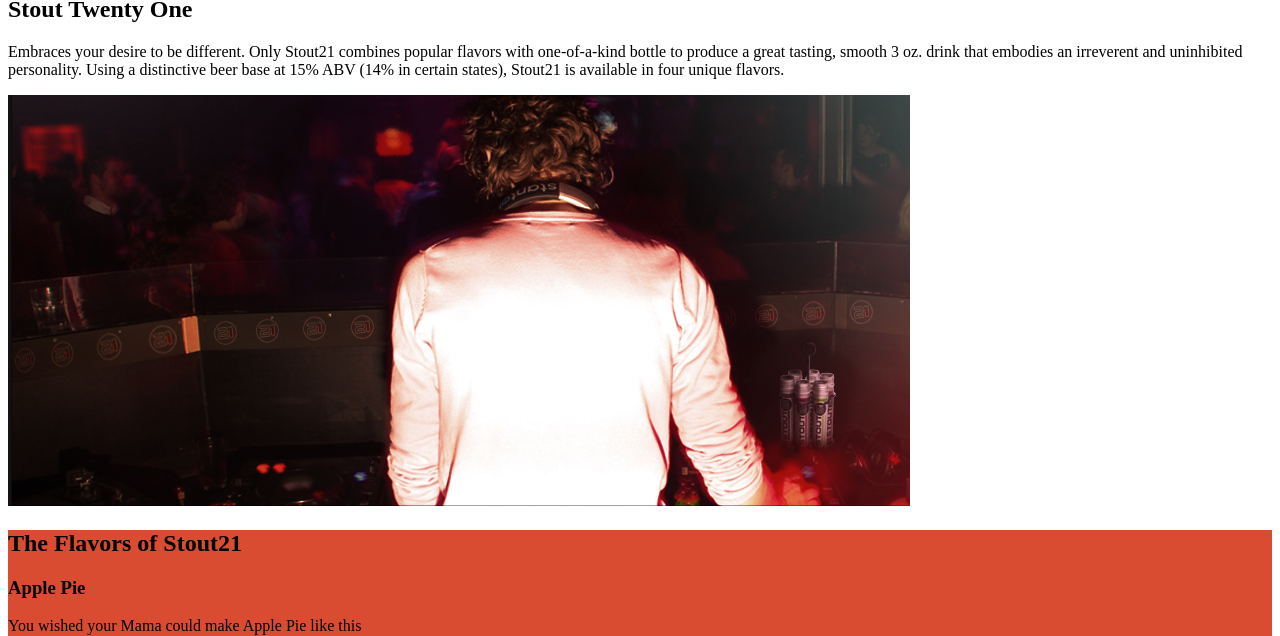
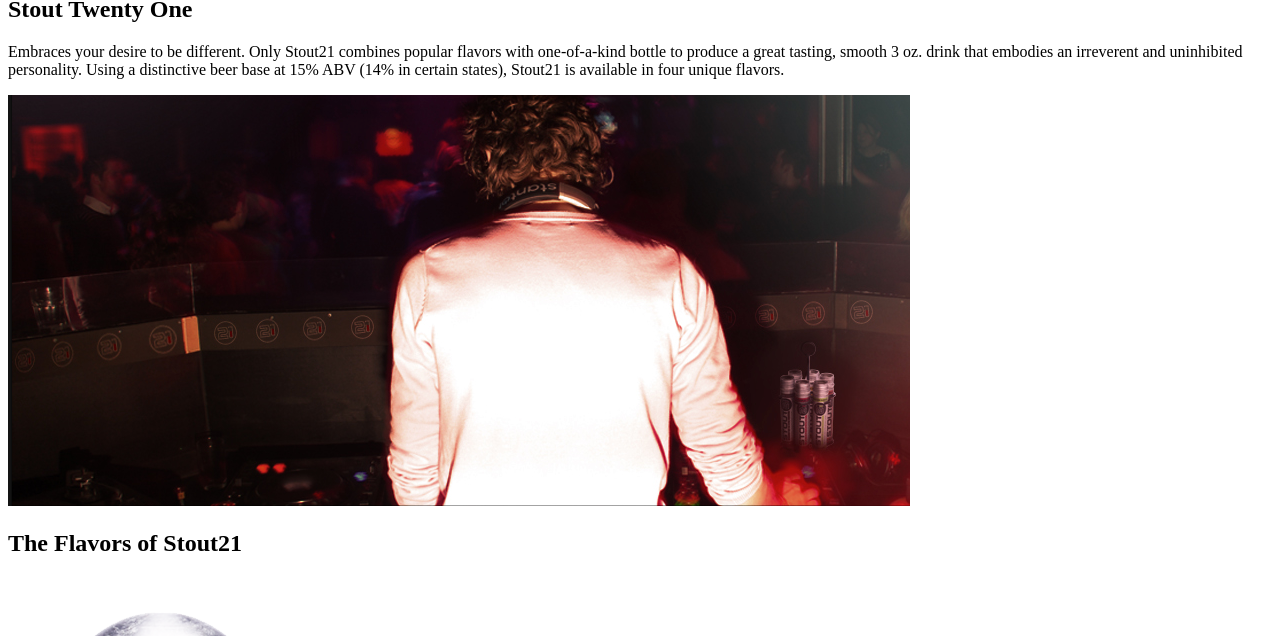
Before and after one commit to stout21/stout21.com, a Jekyll site: the page built from index.html, in a window 1280 px wide and 900 px high, scrolled down 808 px, cut to the strip 264-900 px from the top of the window. Built offline with Jekyll 4.4.1, drawn with Linux system fonts in a browser that asks for light colours.

Commit message:
Working through the scroll effects

```diff
--- a/_layouts/default.html
+++ b/_layouts/default.html
@@ -16,11 +16,11 @@
 <!--[if lt IE 9]><p class="chromeframe">You are using an <strong>outdated</strong> browser. Please <a href="http://browsehappy.com/">upgrade your browser</a> or <a href="http://www.google.com/chromeframe/?redirect=true">activate Google Chrome Frame</a> to improve your experience.</p><![endif]-->
 
 <header id="masthead" role="banner">
-  <a class="logo" href="/"><img src="/assets/images/sprite.png" style="clip:rect(0px,233px,49px,0px)" alt="Stout 21" /></a>
+  <a class="logo" href="#masthead"><img src="/assets/images/sprite.png" style="clip:rect(0px,233px,49px,0px)" alt="Stout 21" /></a>
   <nav role="navigation">
     <ul>
       <li><a href="#about">About</a></li>
-      <li><a href="/the-flavors/">The Flavors</a></li>
+      <li><a href="#flavors">The Flavors</a></li>
     </ul>
   </nav>
   <a href="https://instagram.com/stout_21" class="icon icon-instagram" rel="nofollow">Stout 21 on Instagram</a>
@@ -34,5 +34,6 @@
 </footer>
 <script src="http://code.jquery.com/jquery-2.0.0b2.js"></script>
 <script src="/assets/js/skrollr.js"></script>
+<script src="/assets/js/skrollr.menu.js"></script>
 <script src="/assets/js/main.js"></script>
 <script>var _gaq=[['_setAccount','UA-XXXXXXXX-X'],['_trackPageview']];(function(d,t){var g=d.createElement(t),s=d.getElementsByTagName(t)[0];g.src=('https:'==location.protocol?'//ssl':'//www')+'.google-analytics.com/ga.js';s.parentNode.insertBefore(g,s)}(document,'script'));</script></body></html>
--- a/assets/js/main.js
+++ b/assets/js/main.js
@@ -1,6 +1,16 @@
 (function (skrollr, _V_) {
+  var skrl;
 
-  var skrl = skrollr.init();
+  skrollr.menu.init(skrl, {
+    animate: true,
+    duration: 500,
+    easing: 'swing'
+  });
+
+  $(function() {
+    skrl = skrollr.init();
+  });
+
   var player = _V_('the-video');
   console.log(player);
 
--- a/assets/styles.styl
+++ b/assets/styles.styl
@@ -321,7 +321,7 @@
   border-bottom 2px solid #000
   padding-right 0.75em
   text-align right
-  z-index 1
+  z-index 11
 
   .logo
     float left
--- a/index.html
+++ b/index.html
@@ -23,9 +23,9 @@
   </video>
 </section>
 <section id="about">
-  <div class="about-content" data-0="transform:translateX(-1000px)" data-600="transform[swing]:translateX(0px)">
-    <h2 data-0="transform:translateX(-200px)" data-660="transform[swing]:translateX(0px)">{{ "About Stout21" | localize }}</h2>
-    <p data-0="transform:translateX(-600px)" data-700="transform[swing]:translateX(0px)">{{ 'about_us' | localize }}</p>
+  <div class="about-content" data-500-top="transform:translateX(-1000px)" data-0-top="transform[swing]:translateX(0px)">
+    <h2 data-500-top="transform:translateX(-200px)" data--198-top="transform[swing]:translateX(0px)">{{ "About Stout21" | localize }}</h2>
+    <p data-700-top="transform:translateX(-200px)" data--244-top="transform[swing]:translateX(0px)">{{ 'about_us' | localize }}</p>
   </div>
   <div class="slide"><img src="/assets/images/home.jpg"></div>
 </section>
@@ -36,7 +36,7 @@
   data-2500="background-color:#cb232f"
   >
   <h2 class="visuallyhidden">{{ "The Flavors of Stout21" | localize }}</h2>
-  <div class="cans" data-1999="position:absolute;top:-400px" data-2000="position:fixed;left:0;top:12.5%">
+  <div class="cans" data-start="!position:relative;!top:0" data-0-top="!position:fixed;left:0;!top:0;padding-top:12.5%">
     {% comment %}This is all one-lined to ensure that the inline-block style of images is collapsed{% endcomment %}
     {% for flavor in site.locales.en.flavors %}{% assign start = 500 * forloop.index + 500 %}{% assign end = 500 * forloop.index * 1000 %}<img data-{{ start }}="transform:scale(0.5);opacity:0.6" data-{{ end }}="transform:scale(1);opacity:1"  id="flavor{{ flavor[name"] | camelcase }}" src="/assets/images/{{ flavor['img'] }}" alt="The {{ flavor['name'] }} Beverage">{% endfor %}
   </div>
```
